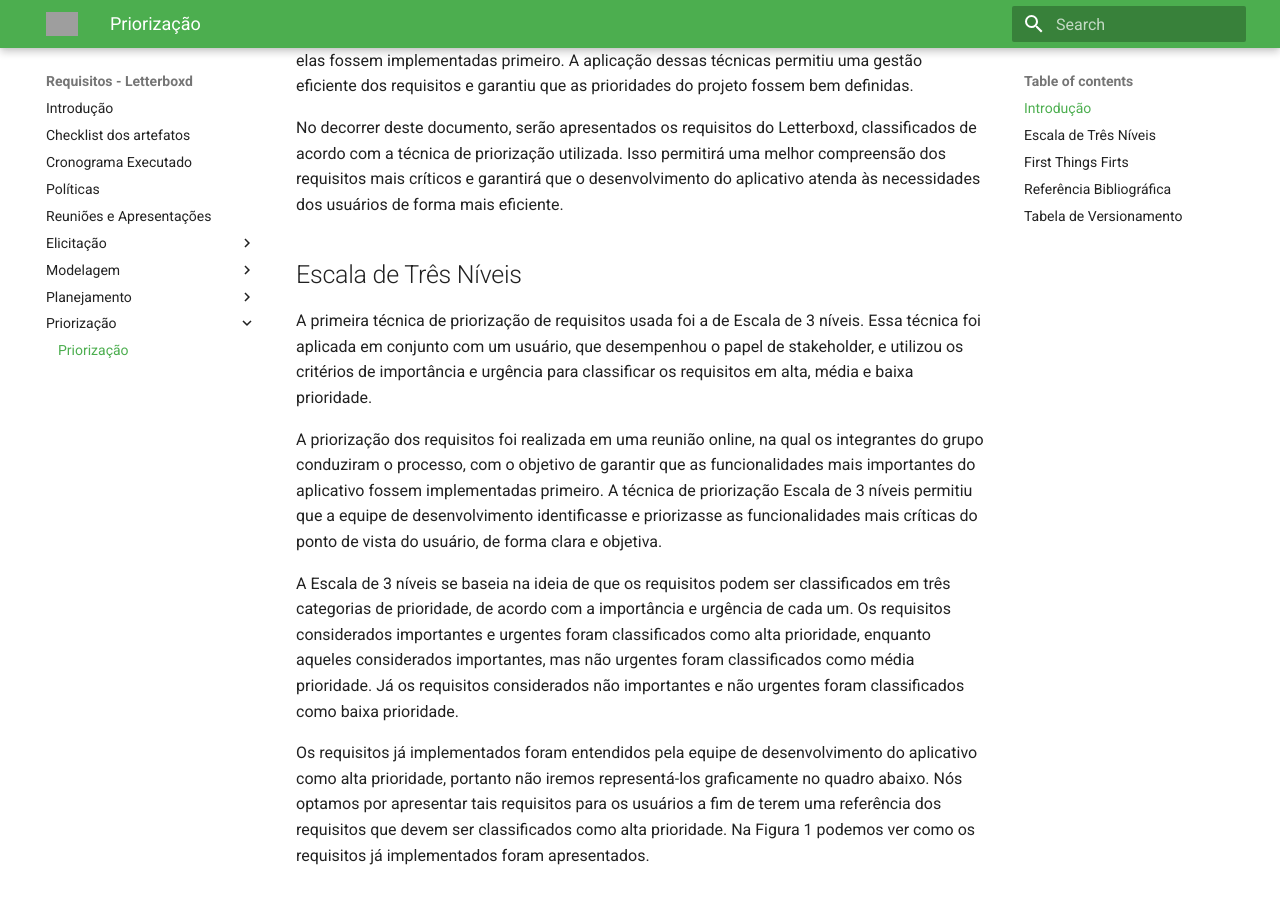
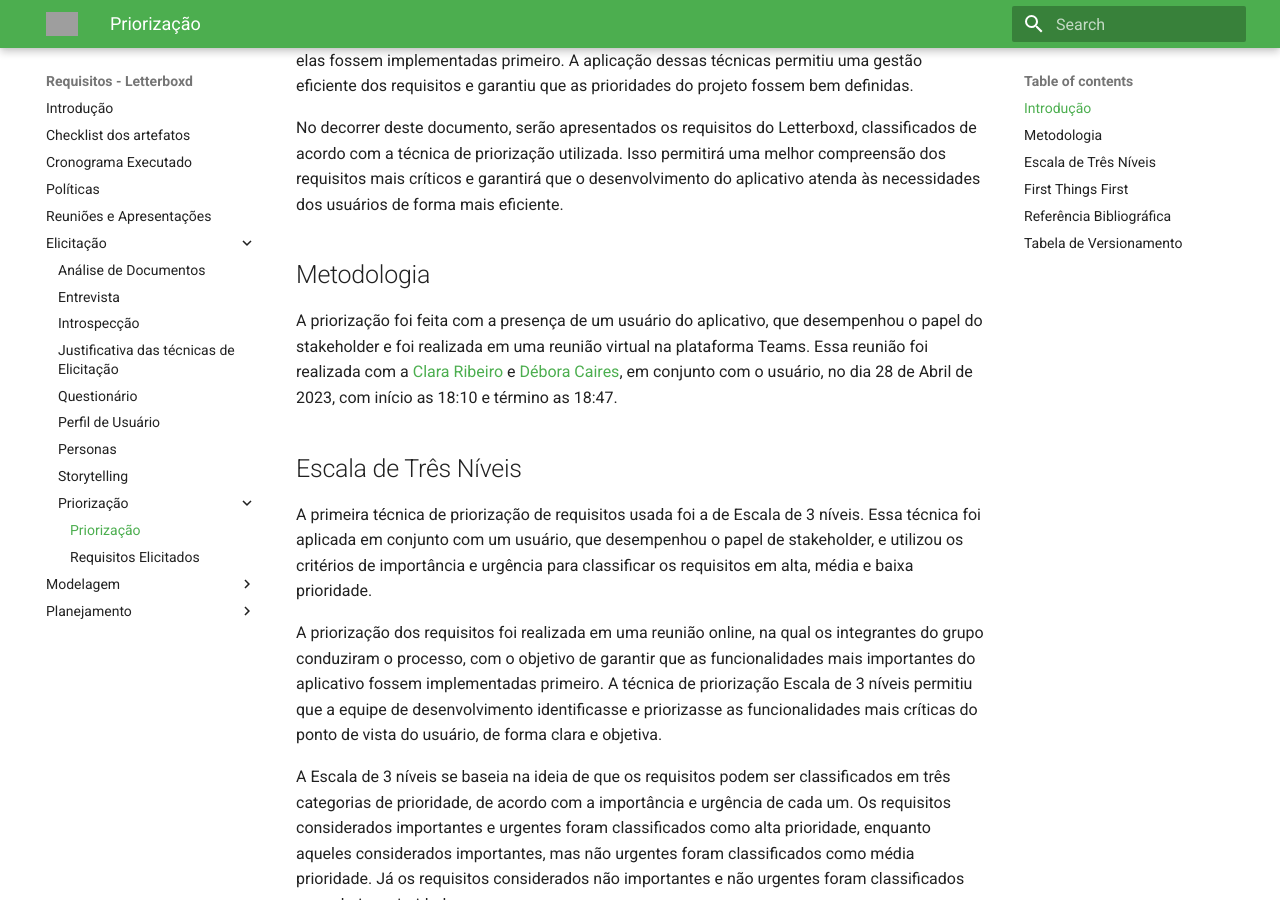
Before and after one commit to Requisitos-de-Software/2023.1-Letterboxd, an MkDocs documentation site: the page built from docs/Elicitação/Priorização/priorizacao.md, in a window 1280 px wide and 900 px high, scrolled down 522 px. Built offline with MkDocs 1.6.1 and Material for MkDocs 9.7.7, drawn with Linux system fonts in a browser that asks for light colours; some of the changed text lies outside the part shown; grey boxes are pictures that could not be loaded.

Commit message:
23 - ajustes priorização

```diff
--- a/docs/Priorização/priorizacao.md
+++ b/docs/Elicitação/Priorização/priorizacao.md
@@ -9,6 +9,10 @@
 Ambas as técnicas foram aplicadas no processo de priorização dos requisitos do Letterboxd, com o objetivo de identificar e dar prioridade às funcionalidades mais importantes e garantir que elas fossem implementadas primeiro. A aplicação dessas técnicas permitiu uma gestão eficiente dos requisitos e garantiu que as prioridades do projeto fossem bem definidas.
 
 No decorrer deste documento, serão apresentados os requisitos do Letterboxd, classificados de acordo com a técnica de priorização utilizada. Isso permitirá uma melhor compreensão dos requisitos mais críticos e garantirá que o desenvolvimento do aplicativo atenda às necessidades dos usuários de forma mais eficiente.
+
+## Metodologia
+
+A priorização foi feita com a presença de um usuário do aplicativo, que desempenhou o papel do stakeholder e foi realizada em uma reunião virtual na plataforma Teams. Essa reunião foi realizada com a [Clara Ribeiro](https://github.com/clara-ribeiro) e [Débora Caires](https://github.com/deboracaires), em conjunto com o usuário, no dia 28 de Abril de 2023, com início as 18:10 e término as 18:47.
 
 ## Escala de Três Níveis
 
@@ -173,7 +177,7 @@
 <p>Tabela 1: priorização dos requisitos em alta, média e baixa prioridade</p>
 </div>
 
-## First Things Firts
+## First Things First
 
 A técnica de priorização First Things First foi aplicada em conjunto com um usuário que desempenhou o papel de stakeholder. Para esta técnica, foi criada uma tabela que lista os requisitos elicitados para o projeto. Os requisitos avaliados foram somente os que não foram implementados ainda, pois entende-se que os que já foram implementados possuem uma alta prioridade. A tabela foi organizada de acordo com as colunas de riscos, custos, benefícios e penalidades relativas de cada requisito.
 
```
Also changed, not shown: docs/Elicitação/analise.md (+1 -1 lines), docs/Elicitação/Priorização/requisitos.md (renamed from docs/Elicitação/requisitos.md).
